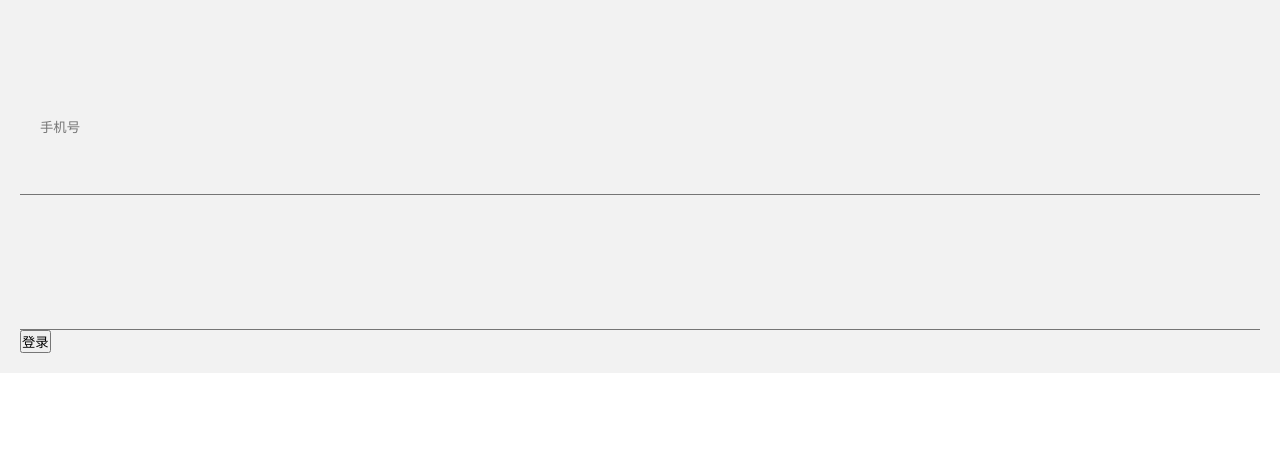
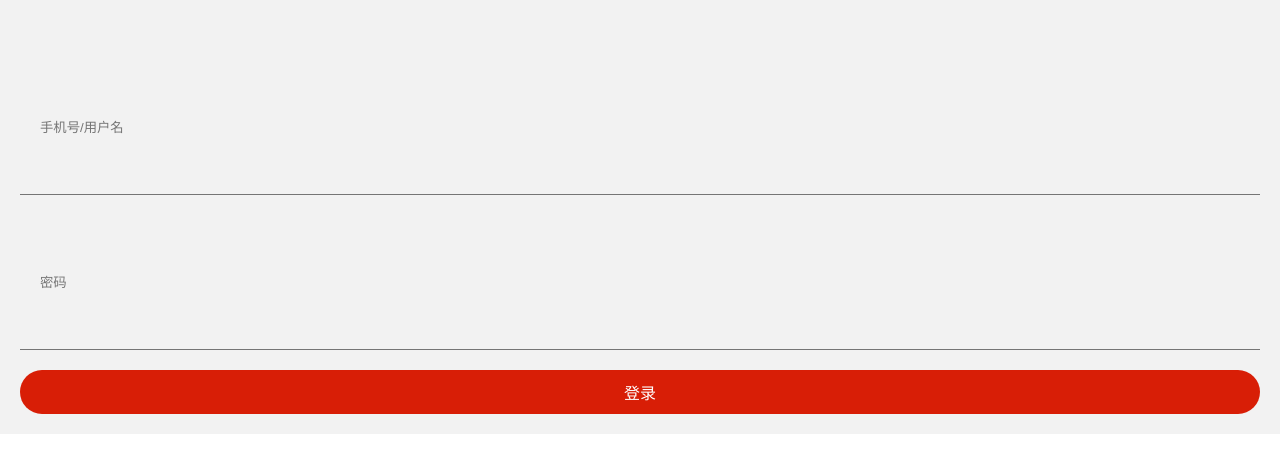
Before and after one commit to Faorizon/news, a Vue app: page /#/login in a window 1280 px wide. Before the commit this address led to /#/login. Shown: the top 472 px of the page. Built offline with nearby package versions, Linux system fonts and the light colour scheme; a small style sheet from the web is missing.

Commit message:
登录按钮样式

```diff
--- /dev/null
+++ b/src/components/AuthButton.vue
@@ -0,0 +1,31 @@
+<template>
+  <div class="button" @click="handleClick">
+      {{text}}
+  </div>
+</template>
+
+<script>
+export default {
+    props:['text'],
+    methods:{
+        handleClick(e){
+            this.$emit('click',e)
+        }
+    }
+}
+</script>
+
+<style>
+    .button{
+        padding: 10px 0;
+        width: 100%;
+        height: 48/360*100vw;
+        display: flex;
+        justify-content: center;
+        align-items: center;
+        background-color: #d81e06;
+        color: #fff;
+        border-radius: 50px;
+        font-style: 20px;
+    }
+</style>
--- a/src/components/AuthInput.vue
+++ b/src/components/AuthInput.vue
@@ -1,9 +1,23 @@
 <template>
-  <input class="input" :placeholder="placeholder" :value="value" @input="handleInput" />
+  <input class="input"
+  :class="{
+    success:status=='success',
+    error:status=='error'
+    }"
+  :placeholder="placeholder"
+  :value="value"
+  @input="handleInput"
+  @change="handleChange"
+  />
 </template>
 
 <script>
 export default {
+  data(){
+    return{
+      status:''
+    }
+  },
   props: ["placeholder", "value", "name", "rule","err_message"],
   mounted(){
     //   console.log(this.rule)
@@ -12,6 +26,22 @@ export default {
       handleInput(e){
         //  this.$emit("input",e.target.value)
         //  console.log(e.target.value)
+        //每当input 事件触发获取 输入的 value值
+        const {value} = e.target;
+        this.$emit("input",value)
+        if(this.rule){
+          if(this.rule.test(value)){
+            this.status="success";
+          }else{
+            this.status="error"
+          }
+        }
+      },
+      //输入框失去焦点时被触发
+      handleChange(){
+        if(this.err_message && this.status=='error'){
+          alert(this.err_message)
+        }
       }
   }
 };
@@ -28,4 +58,10 @@ export default {
   outline: none;
   border-bottom: 1px solid #757575;
 }
+.success{
+  border-bottom-color: blue
+}
+.error{
+  border-bottom-color: red
+}
 </style>
--- a/src/pages/Login.vue
+++ b/src/pages/Login.vue
@@ -6,20 +6,30 @@
     <div class="logo">
       <span class="iconfont iconnew"></span>
     </div>
-    <!-- 用户输入框 -->
-    <div>
+    <!-- 用户名输入框 -->
+    <div class='inputs'>
       <AuthInput
-      placeholder="手机号"
+      placeholder="手机号/用户名"
       :value="form.username"
       @input="handleUsername"
       :rule="/^1[0-9]{4,10}$/"
       err_message="手机号码格式不正确"
       ></AuthInput>
     </div>
-    <div>
-      <AuthInput />
+
+    <!-- 用户密码输入框 -->
+    <div class='inputs'>
+      <AuthInput
+      placeholder="密码"
+      v-model="form.password"
+
+      :rule="/^[0-9a-zA-Z]{3,12}$/"
+      err_message="密码格式不正确"
+      ></AuthInput>
     </div>
-    <button>登录</button>
+    <!-- 按钮组件 -->
+    <AuthButton text="登录" @click="handleSubmit"/>
+
   </div>
 </template>
 
@@ -27,6 +37,8 @@
 <script>
 //导入输入框组件
 import AuthInput from "@/components/AuthInput";
+//导入按钮组件
+import AuthButton from "@/components/AuthButton";
 
 export default {
   data() {
@@ -40,12 +52,16 @@ export default {
   },
   //注册组件
   components: {
-    AuthInput
+    AuthInput,
+    AuthButton
   },
   methods: {
     handleUsername(value) {
       this.form.username = value;
     //   console.log(this.form.username)
+    },
+    handleSubmit(){
+
     }
   }
 };
@@ -69,5 +85,10 @@ export default {
       color: #d81e06;
     }
   }
+  .inputs{
+    input{
+      margin-bottom: 20px;
+    }
+  }
 }
 </style>
```
